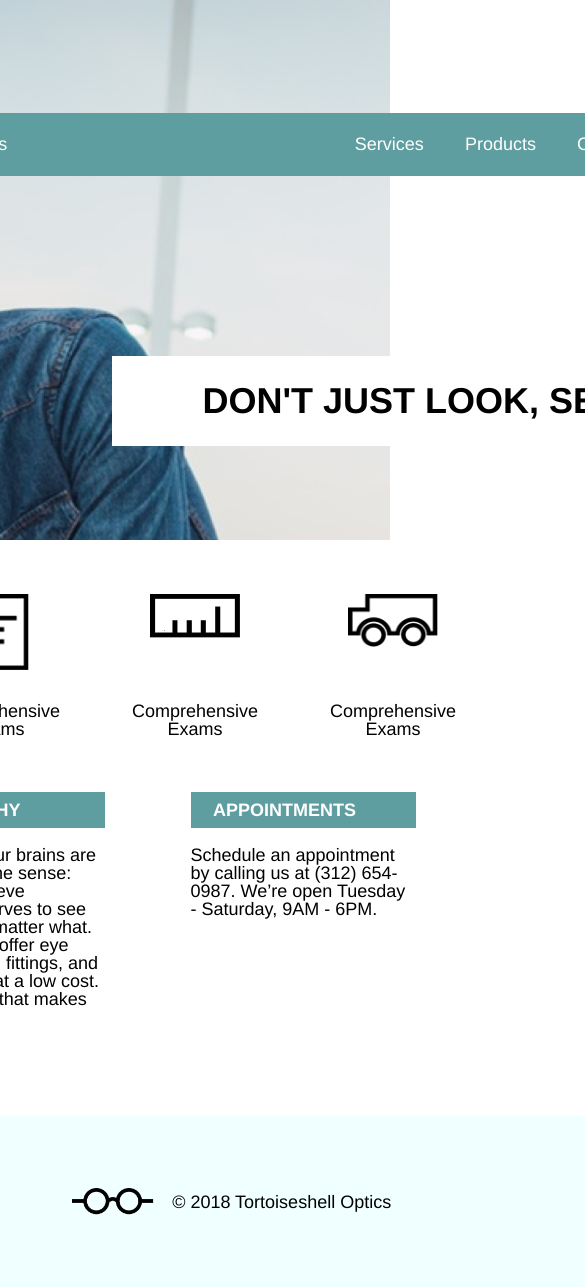
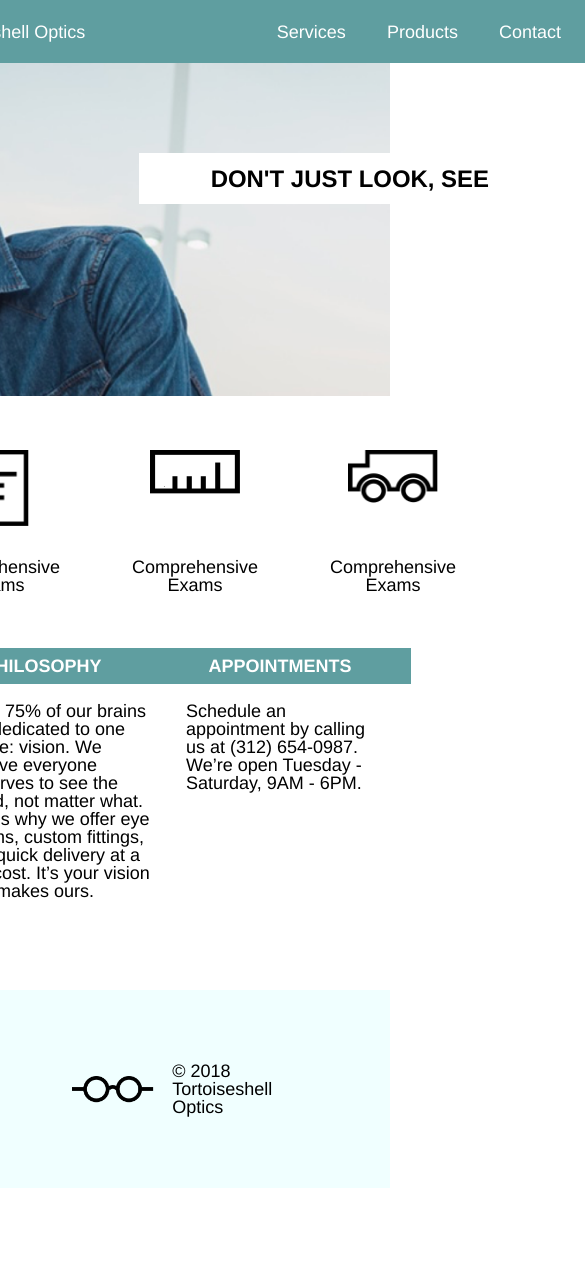
Before and after one commit to joshualevan/Tortoiseshell, a plain HTML site: page index.html in a window 390 px wide. Shown: the top 1287 px of the page, 585 px wide, since content can reach past the window. After the commit the page ends 1188 px from the top, so only its background shows below. Drawn offline with Linux system fonts and the light colour scheme.

Commit message:
Tablet size complete

```diff
--- a/index.html
+++ b/index.html
@@ -10,7 +10,7 @@
     <!-- Main and Navbar -->
     <main class="flexbox">
       <div class="container">
-        <div class="navbar bkrd-clr1 flexbox">
+        <div class="navbar flexbox">
           <div class="flexbox logo-container">
             <img class="logo" src="./resources/images/logo-white.png" alt="Glasses logo white">
             <span>Tortoiseshell Optics</span>
@@ -44,7 +44,7 @@
     <!-- Info Section -->
     <time class="flexbox">
       <div class="container flexbox">
-        <div class="info-container">
+        <div class="info-container info">
           <div class="label">
             <p>PHILOSOPHY</p>
           </div>
@@ -60,9 +60,11 @@
     </time>
 
     <!-- Footer -->
-    <footer class="container flexbox">
-      <img class="logo" src="./resources/images/logo-black.png" alt="Glasses logo black">
-      <span>&copy; 2018 Tortoiseshell Optics</span>
-    </footer>
+    <div class="footer flexbox">
+        <footer class="flexbox">
+          <img class="logo" src="./resources/images/logo-black.png" alt="Glasses logo black">
+          <span>&copy; 2018 Tortoiseshell Optics</span>
+        </footer>
+    </div>
   </body>
 </html>
--- a/resources/css/style.css
+++ b/resources/css/style.css
@@ -11,20 +11,15 @@ html {
 
 .container {
   max-width: 960px;
-  margin: auto;
 }
 
 .logo {
   height: 1.5rem;
   margin-right: 1rem;
 }
+/* Global < 768 pixels*/
+@media only screen and (max-width: 768px) {
 
-.bkrd-clr1 {
-  background-color: cadetblue;
-}
-
-.bkgrdclr2 {
-  background-color: #eff8ff;
 }
 
 /*Main and Navbar*/
@@ -44,6 +39,7 @@ main {
   align-items: center;
   padding: 1rem 0 1rem 2rem;
   margin-top: 1rem;
+  background-color: cadetblue;
 }
 
 .logo-container {
@@ -71,6 +67,27 @@ nav a:hover {
   float: right;
   position: relative;
   left: 2rem;
+}
+/* Main and Navbar < 768 pixels*/
+@media only screen and (max-width: 768px) {
+  main {
+    height: 22rem;
+  }
+
+  .navbar {
+    max-width: 768px;
+    margin-top: 0;
+  }
+  .logo-container {
+    width: 40%;
+  }
+
+  .tagline {
+    padding: 0.75rem 4rem;
+    font-size: 0.665rem;
+    margin-top: 5rem;
+    left: -2rem
+  }
 }
 
 /*Icons*/
@@ -119,6 +136,10 @@ time {
   padding: 0.5rem 1.25rem;
   margin-bottom: 1rem;
 }
+/*INfo Section < 768 pixels*/
+.info {
+  margin: 3rem auto 5rem auto;
+}
 
 /*Footer*/
 footer {
@@ -127,3 +148,7 @@ footer {
   padding: 4rem;
   align-items: center;
 }
+
+.footer {
+  justify-content: center;
+}
```
